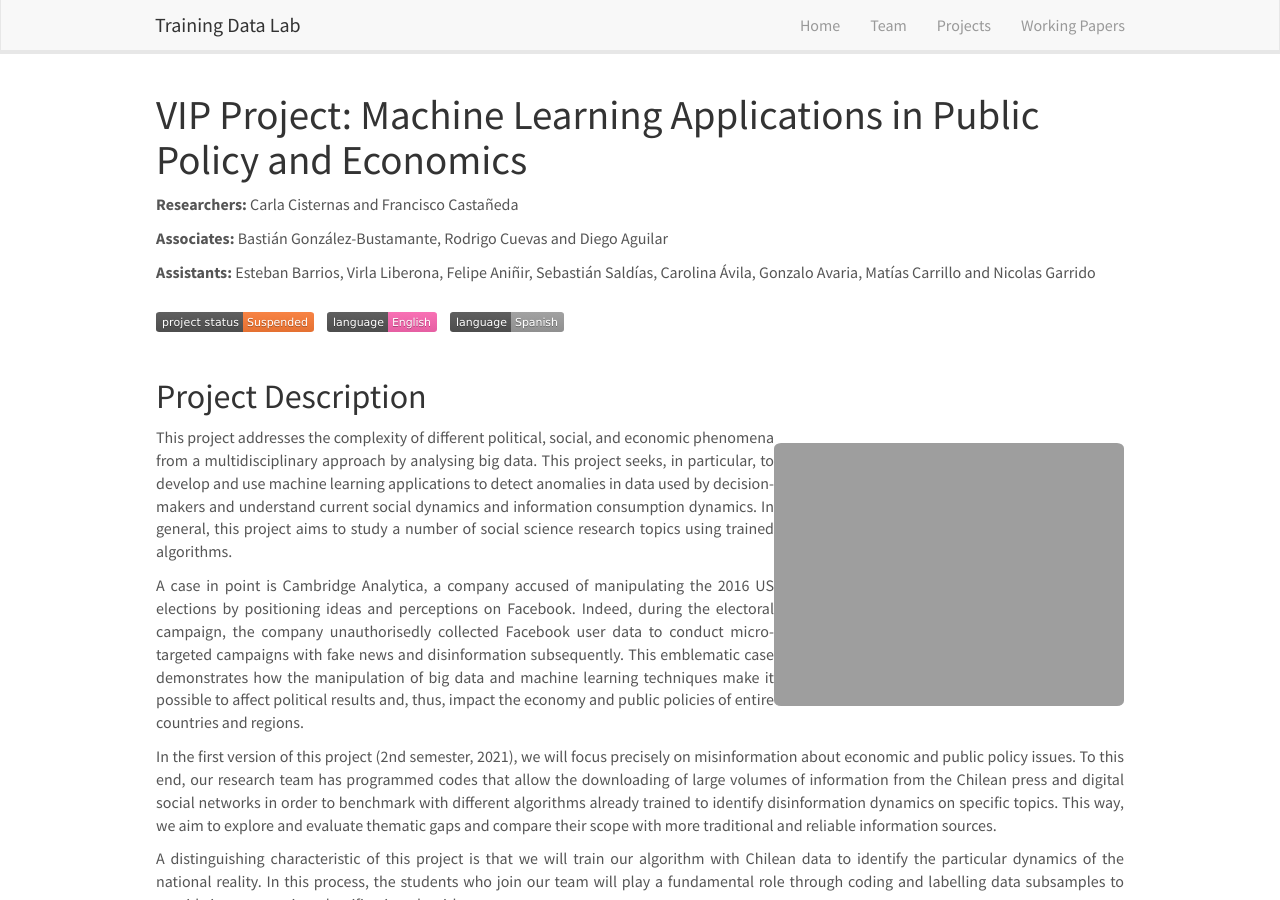
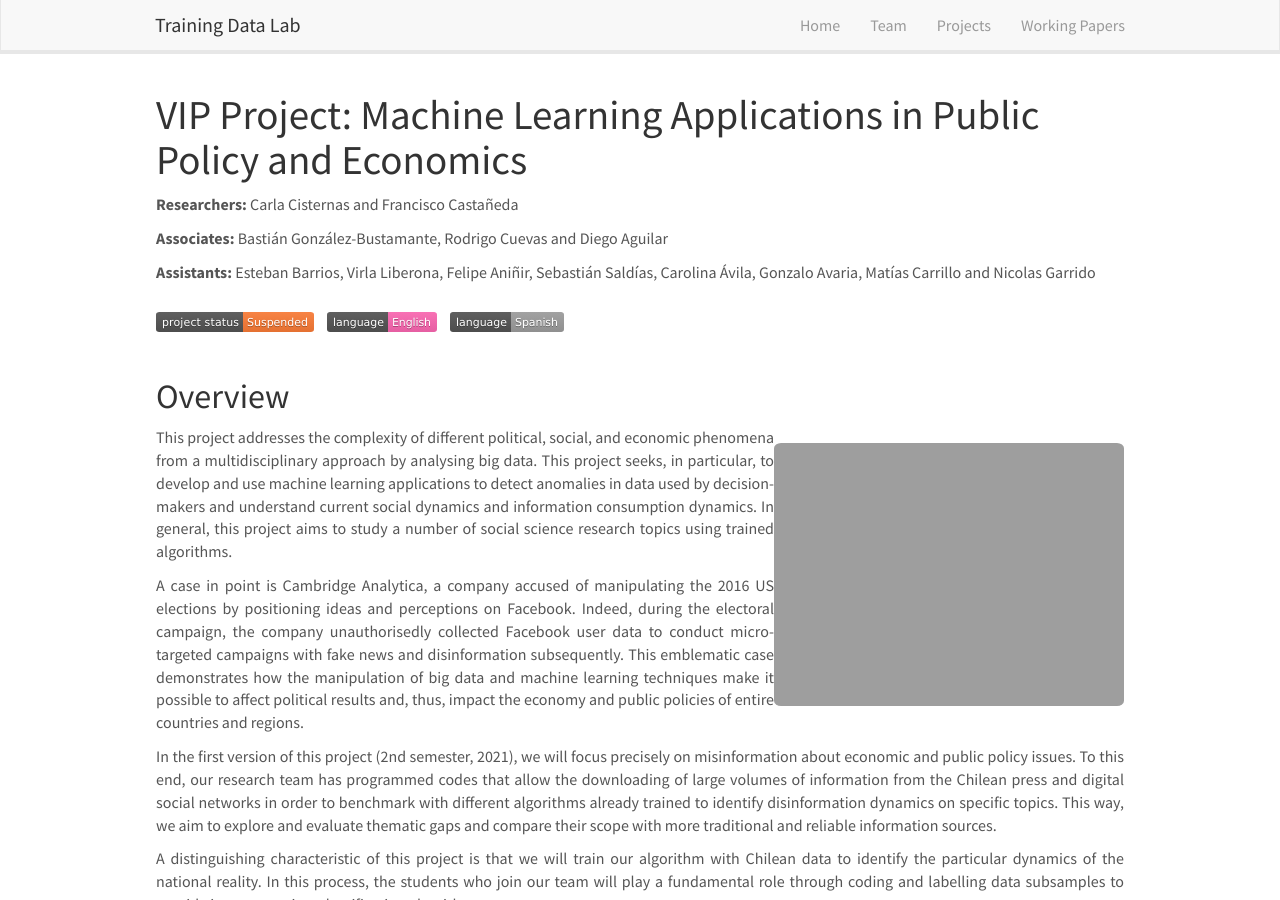
Before and after one commit to training-datalab/old-training-datalab.com, a Jekyll site: the page built from _pages/vip-project-machine-learning.md, in a window 1280 px wide and 900 px high. Built offline with Jekyll 4.4.1, drawn with Linux system fonts in a browser that asks for light colours; nearby versions of some CDN libraries.

Commit message:
Update vip-project-machine-learning.md

```diff
--- a/_pages/vip-project-machine-learning.md
+++ b/_pages/vip-project-machine-learning.md
@@ -16,7 +16,7 @@ permalink: /projects/vip-project-machine-learning
 
 ![Project Status: Suspended]({{ site.url }}{{ site.baseurl }}/badges/project_status/project_suspended.svg) &nbsp;&nbsp; [![English]({{ site.url }}{{ site.baseurl }}/badges/lang/english.svg)](https://training-datalab.com/projects/vip-project-machine-learning) &nbsp;&nbsp; [![Spanish]({{ site.url }}{{ site.baseurl }}/badges/lang/spanish_inactive.svg)](https://training-datalab.com/projects/vip-project-machine-learning-spanish)
 
-## Project Description
+## Overview
 
 ![]({{ site.url }}{{ site.baseurl }}/images/projects/UMayor.png){: style="width: 350px; float: right; border: 10px"}
 
```
